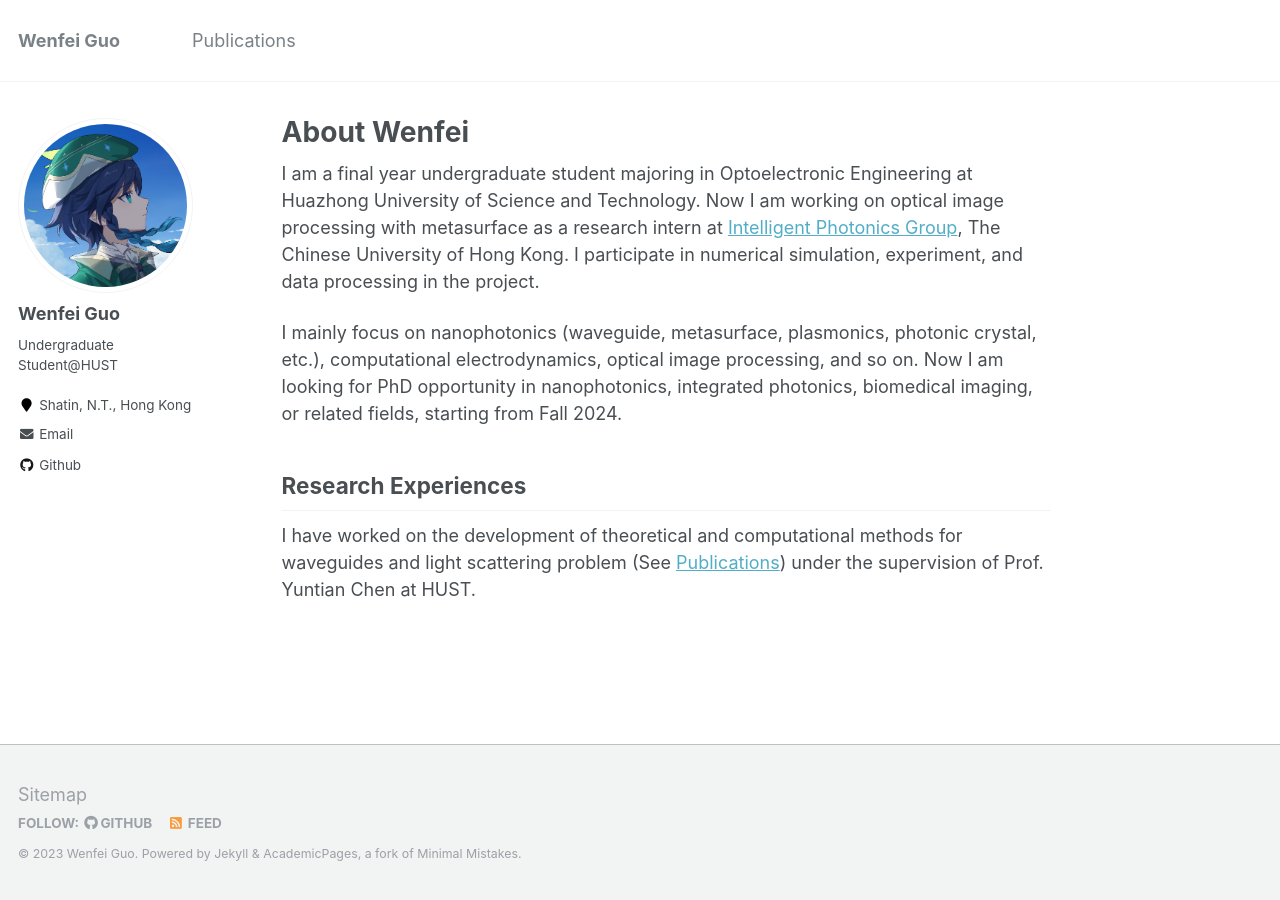
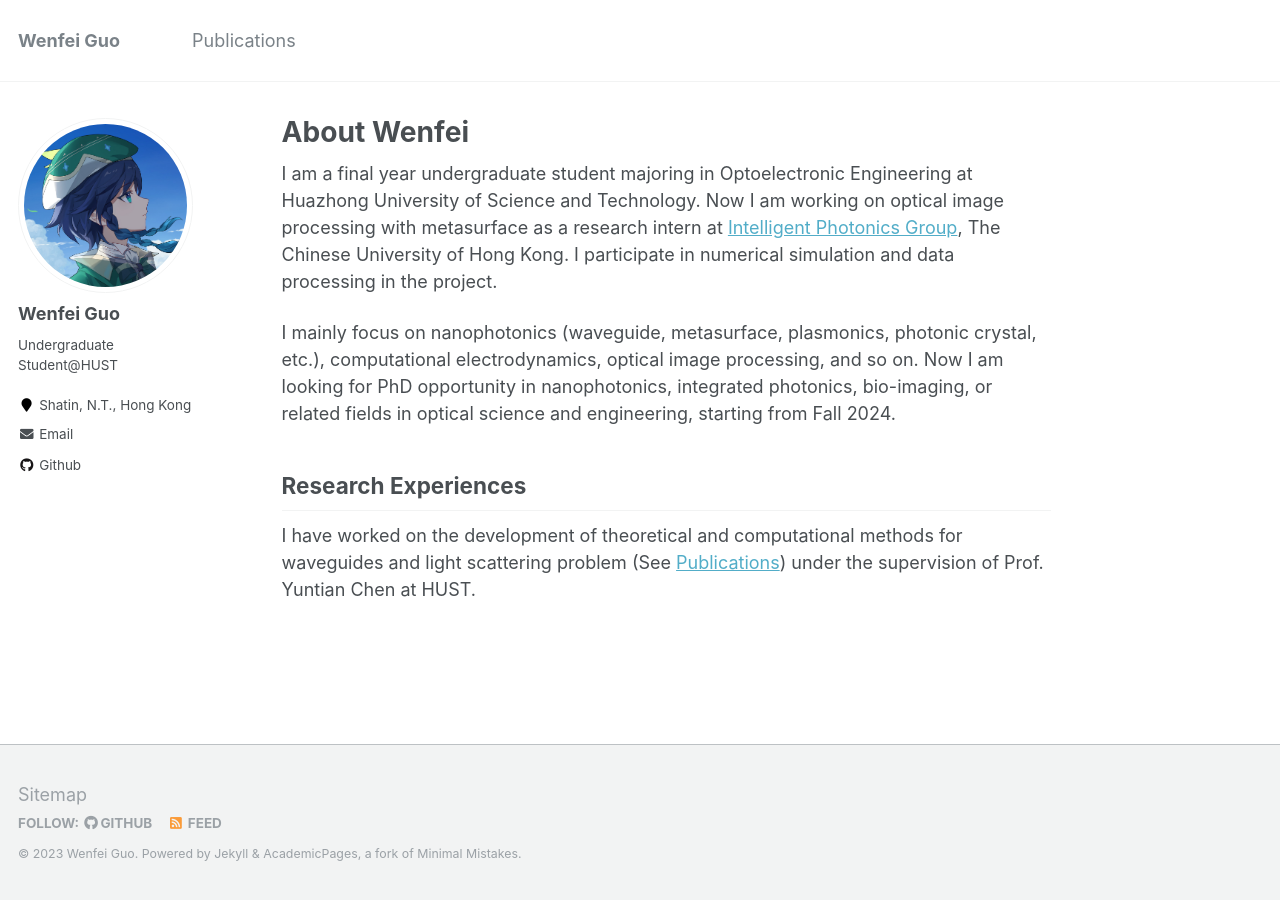
Before and after one commit to cma9cma/cma9cma.github.io, a Jekyll site: the page built from _pages/about.md, in a window 1280 px wide. Built offline with Jekyll 4.4.1, drawn with Linux system fonts in a browser that asks for light colours.

Commit message:
Update about.md

```diff
--- a/_pages/about.md
+++ b/_pages/about.md
@@ -8,9 +8,9 @@ redirect_from:
   - /about.html
 ---
 
-I am a final year undergraduate student majoring in Optoelectronic Engineering at Huazhong University of Science and Technology. Now I am working on optical image processing with metasurface as a research intern at [Intelligent Photonics Group](https://www.ee.cuhk.edu.hk/~crhuang/), The Chinese University of Hong Kong. I participate in numerical simulation, experiment, and data processing in the project.
+I am a final year undergraduate student majoring in Optoelectronic Engineering at Huazhong University of Science and Technology. Now I am working on optical image processing with metasurface as a research intern at [Intelligent Photonics Group](https://www.ee.cuhk.edu.hk/~crhuang/), The Chinese University of Hong Kong. I participate in numerical simulation and data processing in the project.
 
-I mainly focus on nanophotonics (waveguide, metasurface, plasmonics, photonic crystal, etc.), computational electrodynamics, optical image processing, and so on. Now I am looking for PhD opportunity in nanophotonics, integrated photonics, biomedical imaging, or related fields, starting from Fall 2024.
+I mainly focus on nanophotonics (waveguide, metasurface, plasmonics, photonic crystal, etc.), computational electrodynamics, optical image processing, and so on. Now I am looking for PhD opportunity in nanophotonics, integrated photonics, bio-imaging, or related fields in optical science and engineering, starting from Fall 2024.
 
 Research Experiences
 ------
```
